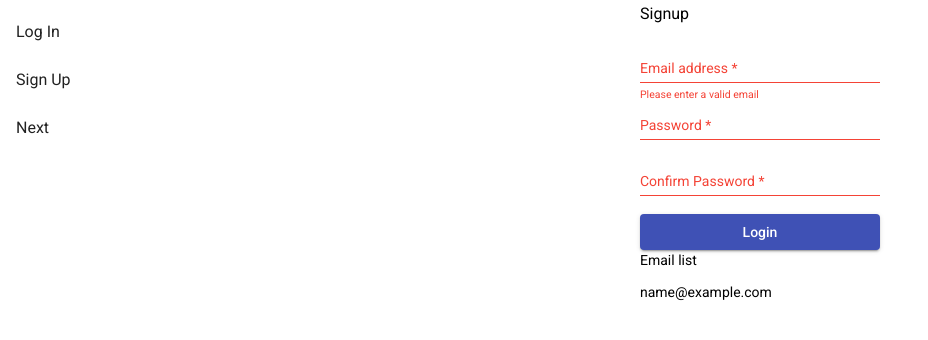
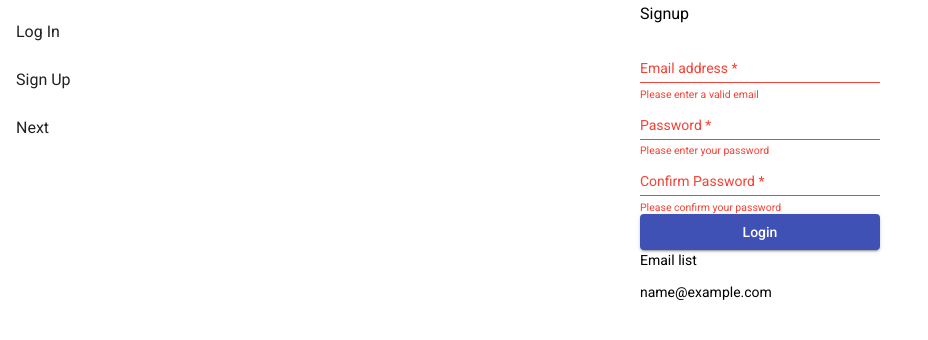
Before and after one commit to ElMachistador/forms, an Angular app: page /signup in a window 1280 px wide. Both pictures are taken after typing "name@example.com", "Sample123", "Sample123" into the empty fields and a click on the button "Login". Shown: the top 340 px of the page, without its empty margins (0-928 px from the left). Built offline with nearby package versions, Linux system fonts and the light colour scheme.

Commit message:
mat-error for password&confirmation

```diff
--- a/src/app/login/login.component.html
+++ b/src/app/login/login.component.html
@@ -4,11 +4,12 @@
   <mat-form-field>
     <mat-label for="email">Email address</mat-label>
     <input matInput type="email" id="email" formControlName="email" required>
-    <mat-error><p>Please enter a valid email</p></mat-error>
+    <mat-error>Please enter a valid email</mat-error>
   </mat-form-field>
   <mat-form-field>
     <mat-label for="password">Password</mat-label>
     <input matInput type="password" formControlName="password" required>
+    <mat-error>Please enter your password</mat-error>
   </mat-form-field>
   <button mat-raised-button color="primary" type="submit">Login</button>
 </form>
--- a/src/app/signup/signup.component.html
+++ b/src/app/signup/signup.component.html
@@ -5,15 +5,17 @@
     <mat-form-field>
       <mat-label for="email">Email address</mat-label>
       <input matInput type="email" id="email" formControlName="email" required>
-      <mat-error><p>Please enter a valid email</p></mat-error>
+      <mat-error>Please enter a valid email</mat-error>
     </mat-form-field>
     <mat-form-field>
       <mat-label for="password">Password</mat-label>
       <input matInput type="password" id="password" formControlName="password" required>
+      <mat-error>Please enter your password</mat-error>
     </mat-form-field>
     <mat-form-field>
       <mat-label for="confirm">Confirm Password</mat-label>
       <input matInput type="password" id="confirm" formControlName="confirm" required>
+      <mat-error>Please confirm your password</mat-error>
     </mat-form-field>
     <button mat-raised-button color="primary" type="submit">Login</button>
     <p class="error" *ngIf="form.hasError('passwordConfirmation')">Password must be identical</p>
```
